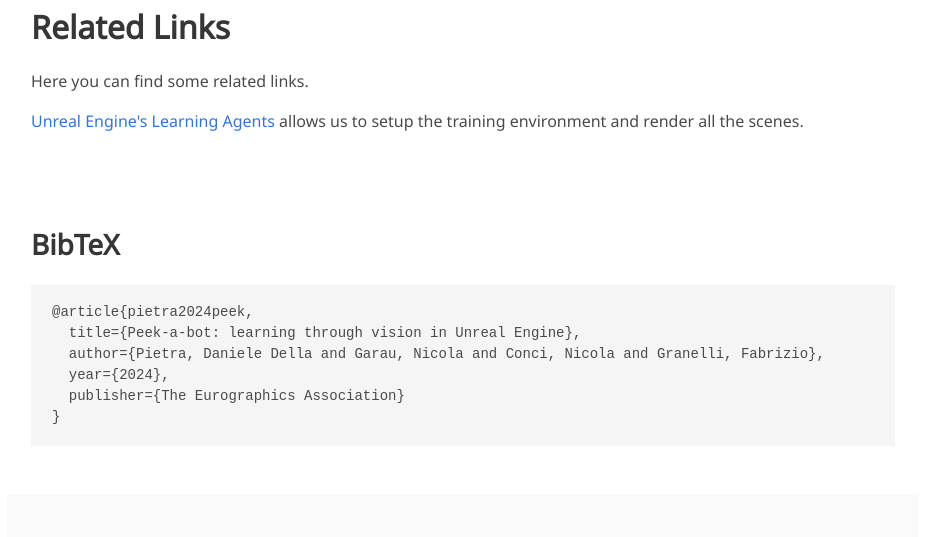
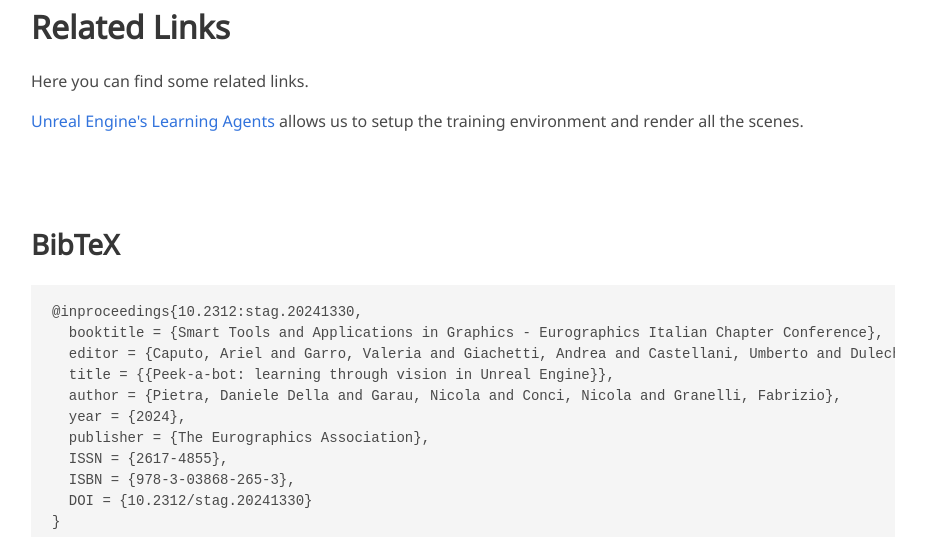
Before and after one commit to mmlab-cv/Peek-a-bot, a plain HTML site: page index.html in a window 1280 px wide. Shown: the part 3190-3727 px from the top of the page, without its empty margins (177-1103 px from the left). Drawn offline with nearby package versions, Linux system fonts and the light colour scheme; some icons are missing; a web font is replaced by a local one.

Commit message:
Update bibtex

```diff
--- a/index.html
+++ b/index.html
@@ -249,11 +249,16 @@
 <section class="section" id="BibTeX">
   <div class="container is-max-desktop content">
     <h2 class="title">BibTeX</h2>
-    <pre><code>@article{pietra2024peek,
-  title={Peek-a-bot: learning through vision in Unreal Engine},
-  author={Pietra, Daniele Della and Garau, Nicola and Conci, Nicola and Granelli, Fabrizio},
-  year={2024},
-  publisher={The Eurographics Association}
+    <pre><code>@inproceedings{10.2312:stag.20241330,
+  booktitle = {Smart Tools and Applications in Graphics - Eurographics Italian Chapter Conference},
+  editor = {Caputo, Ariel and Garro, Valeria and Giachetti, Andrea and Castellani, Umberto and Dulecha, Tinsae Gebrechristos},
+  title = {{Peek-a-bot: learning through vision in Unreal Engine}},
+  author = {Pietra, Daniele Della and Garau, Nicola and Conci, Nicola and Granelli, Fabrizio},
+  year = {2024},
+  publisher = {The Eurographics Association},
+  ISSN = {2617-4855},
+  ISBN = {978-3-03868-265-3},
+  DOI = {10.2312/stag.20241330}
 }
 </code></pre>
   </div>
```
